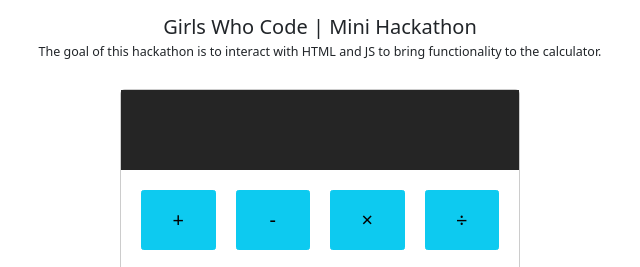
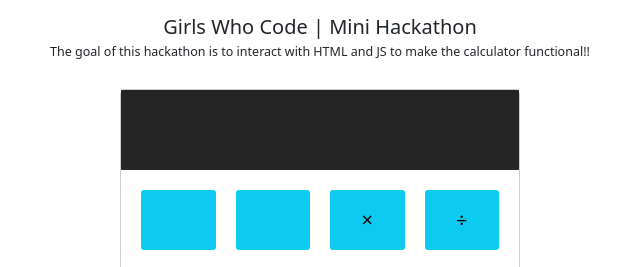
Before and after one commit to rafalbielech/Calculator-GWC, a plain HTML site: page index.html in a window 1280 px wide. Shown: the top 267 px of the page, 320-960 px from the left. Drawn offline with nearby package versions, Linux system fonts and the light colour scheme.

Commit message:
removing some buttons

```diff
--- a/index.html
+++ b/index.html
@@ -14,13 +14,13 @@
 <body>
     <div class="container py-4 text-center">
         <h2>Girls Who Code | Mini Hackathon</h2>
-        <h5>The goal of this hackathon is to interact with HTML and JS to bring functionality to the calculator.</h5>
+        <h5>The goal of this hackathon is to interact with HTML and JS to make the calculator functional!!</h5>
 
         <div class="calculator card mx-auto my-5">
             <input type="text" class="calculator-screen z-depth-1" value="" disabled />
             <div class="calculator-keys">
-                <button type="button" class="operator btn btn-info" value="+">+</button>
-                <button type="button" class="operator btn btn-info" value="-">-</button>
+                <button type="button" class="operator btn btn-info" value=""></button>
+                <button type="button" class="operator btn btn-info" value=""></button>
                 <button type="button" class="operator btn btn-info" value="*">&times;</button>
                 <button type="button" class="operator btn btn-info" value="/">&divide;</button>
 
@@ -32,7 +32,7 @@
                 <button type="button" value="5" class="btn btn-light waves-effect numeric"></button>
                 <button type="button" value="6" class="btn btn-light waves-effect numeric"></button>
 
-                <button type="button" value="1" class="btn btn-light waves-effect numeric"></button>
+                <button type="button" value="" class="btn btn-light waves-effect numeric"></button>
                 <button type="button" value="" class="btn btn-light waves-effect numeric">2</button>
                 <button type="button" value="" class="btn btn-light waves-effect numeric">3</button>
 
```
